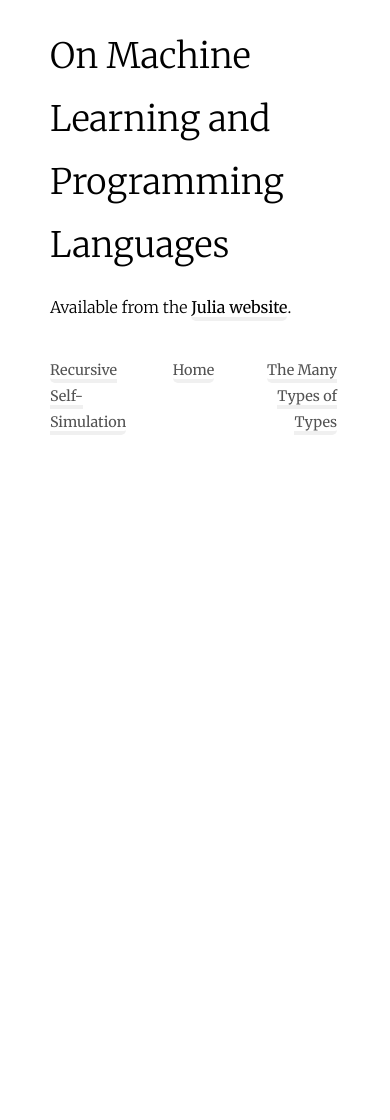
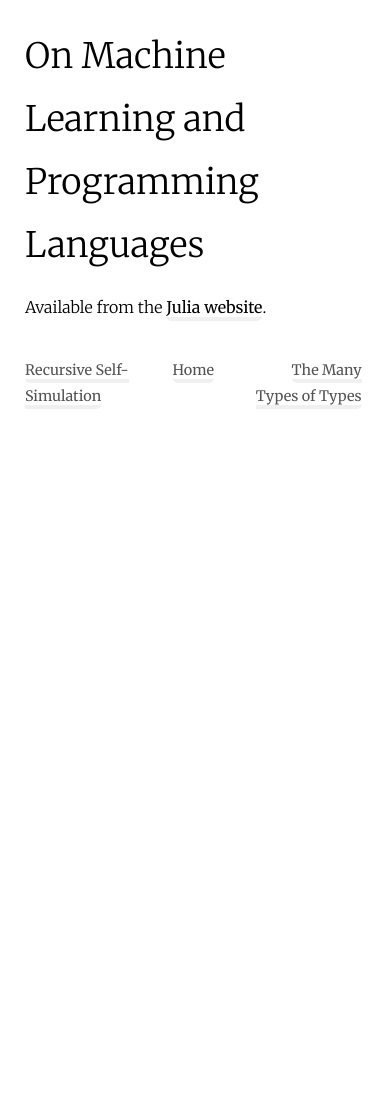
Before and after one commit to MikeInnes/mikeinnes.github.io, a Jekyll site: the page built from _posts/2017-12-06-ml-pl.md, in a window 390 px wide. Built offline with Jekyll 4.4.1, drawn with Linux system fonts in a browser that asks for light colours; nearby versions of some CDN libraries.

Commit message:
better mobile support

```diff
--- a/styles/site.css
+++ b/styles/site.css
@@ -1,5 +1,5 @@
 :root {
-  --padding: 50px;
+  --padding: 25px;
   --syntax-background: #3f3f3f;
   --background: rgb(235, 235, 235);
 }
@@ -59,8 +59,13 @@ a:hover {
   border-color: rgb(230, 230, 230);
 }
 
-.content {
-  text-align: justify;
+@media (min-width: 650px) {
+  .content {
+    text-align: justify;
+  }
+  :root {
+    --padding: 50px;
+  }
 }
 
 .fill {
```
